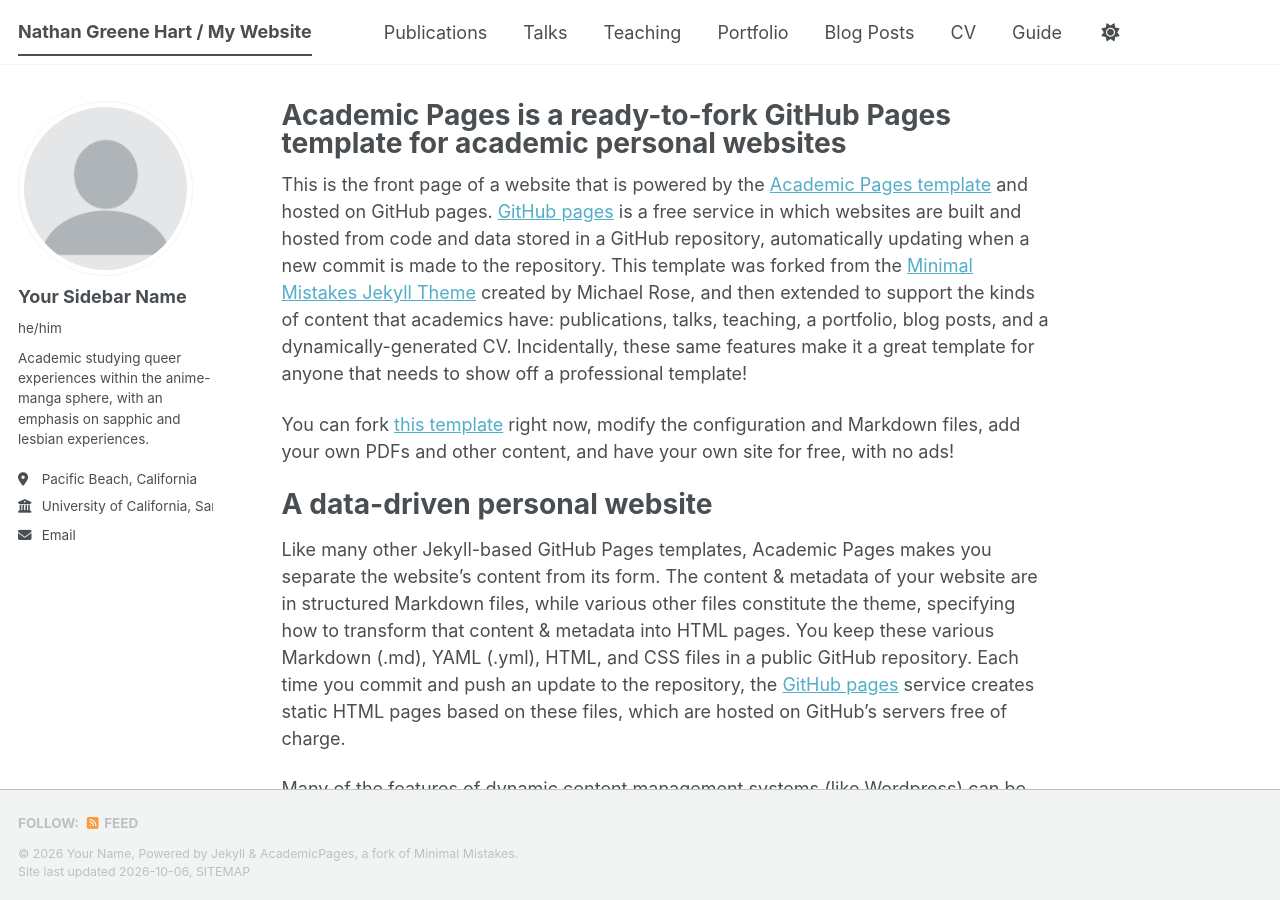
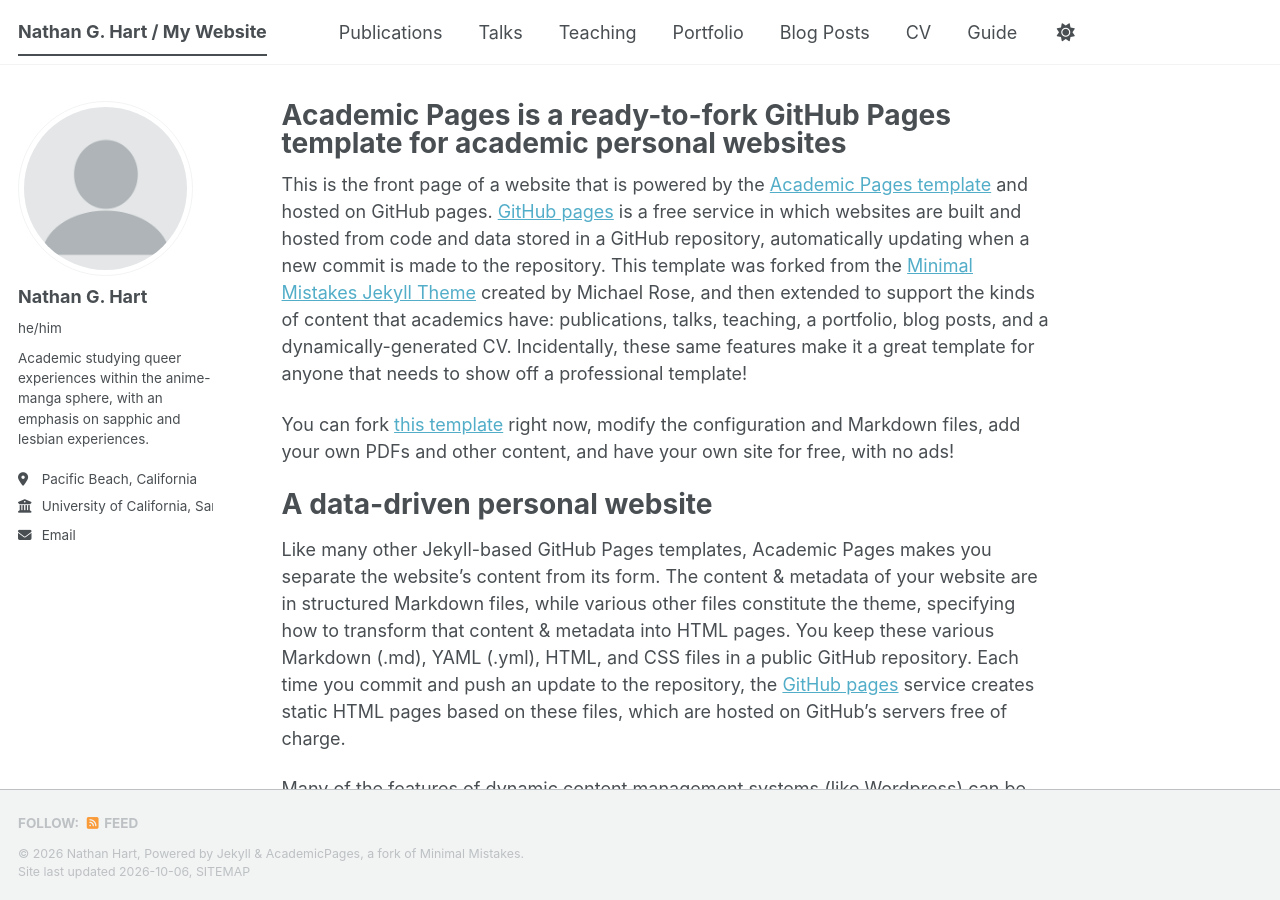
Before and after one commit to greencardioid/greencardioid.github.io, a Jekyll site: the page built from _pages/about.md, in a window 1280 px wide and 900 px high. Built offline with Jekyll 4.4.1, drawn with Linux system fonts in a browser that asks for light colours; a style sheet for code colours, icons or effects is not loaded.

Commit message:
Update site title and author information

```diff
--- a/_config.yml
+++ b/_config.yml
@@ -9,10 +9,10 @@
 # Basic Site Settings
 locale                   : "en-US"
 site_theme               : "default" # The available themes options are "default", "air", "sunrise", "mint", "dirt" and "contrast"
-title                    : "Nathan Greene Hart / My Website"
+title                    : "Nathan G. Hart / My Website"
 title_separator          : "-"
-name                     : &name "Your Name"
-description              : &description "Your Name's academic portfolio"   # Update this with a general description of your site, this is the default if not overridden by a page
+name                     : &name "Nathan Hart"
+description              : &description "Nathan Hart's academic portfolio"   # Update this with a general description of your site, this is the default if not overridden by a page
 url                      : https://academicpages.github.io # The base hostname & protocol for your site e.g. "https://[your GitHub username].github.io",
                                                            # or if you already have some other page hosted on Github then use "https://[your GitHub username].github.io/[Your Repo Name]"
 baseurl                  : "" # the subpath of your site, e.g. "/blog"
@@ -24,7 +24,7 @@ repository               : "academicpages/academicpages.github.io"
 author:
   # Biographic information
   avatar           : "profile.png"
-  name             : "Your Sidebar Name"
+  name             : "Nathan G. Hart"
   pronouns         : "he/him"
   bio              : "Academic studying queer experiences within the anime-manga sphere, with an emphasis on sapphic and lesbian experiences."
   location         : "Pacific Beach, California"
```
